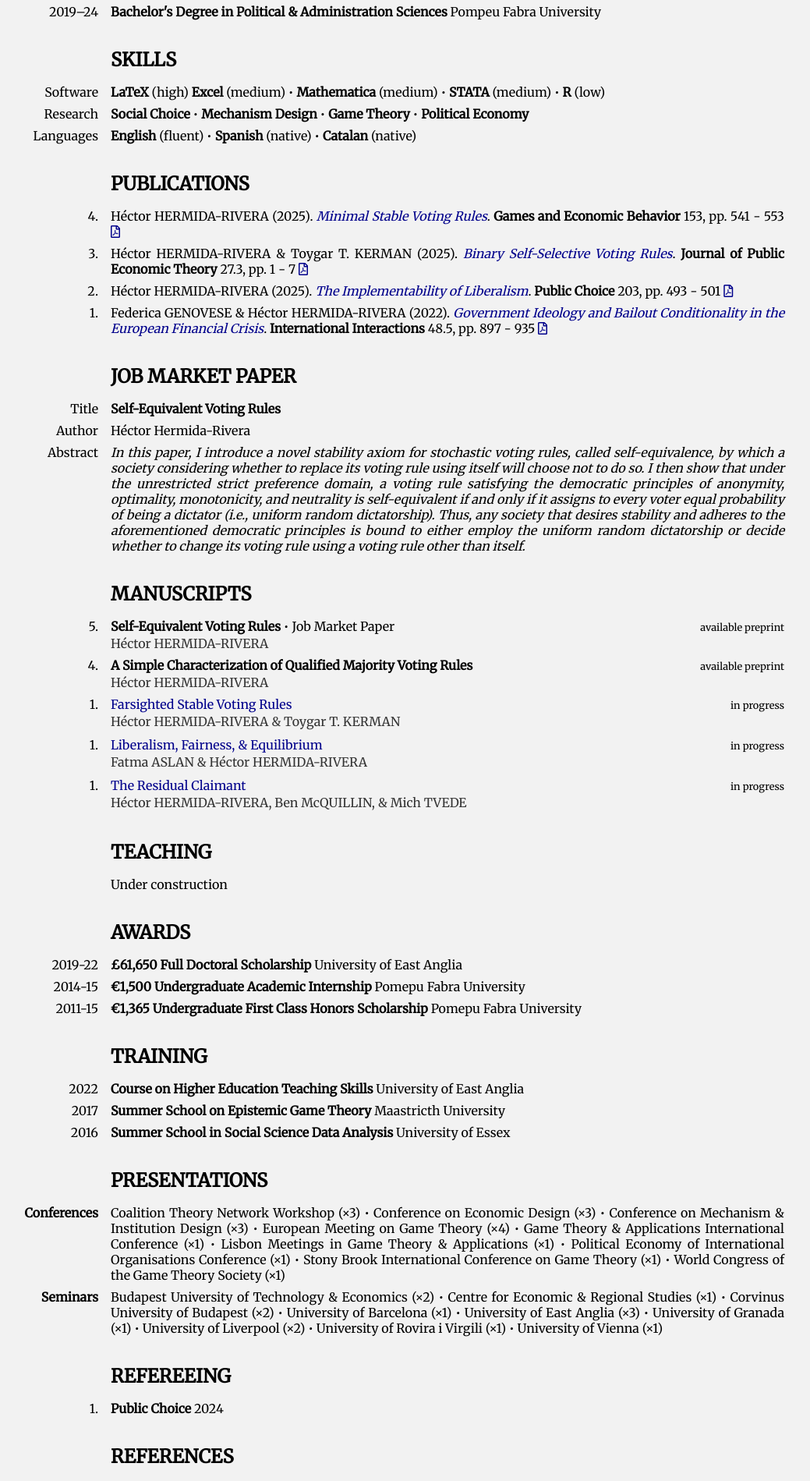
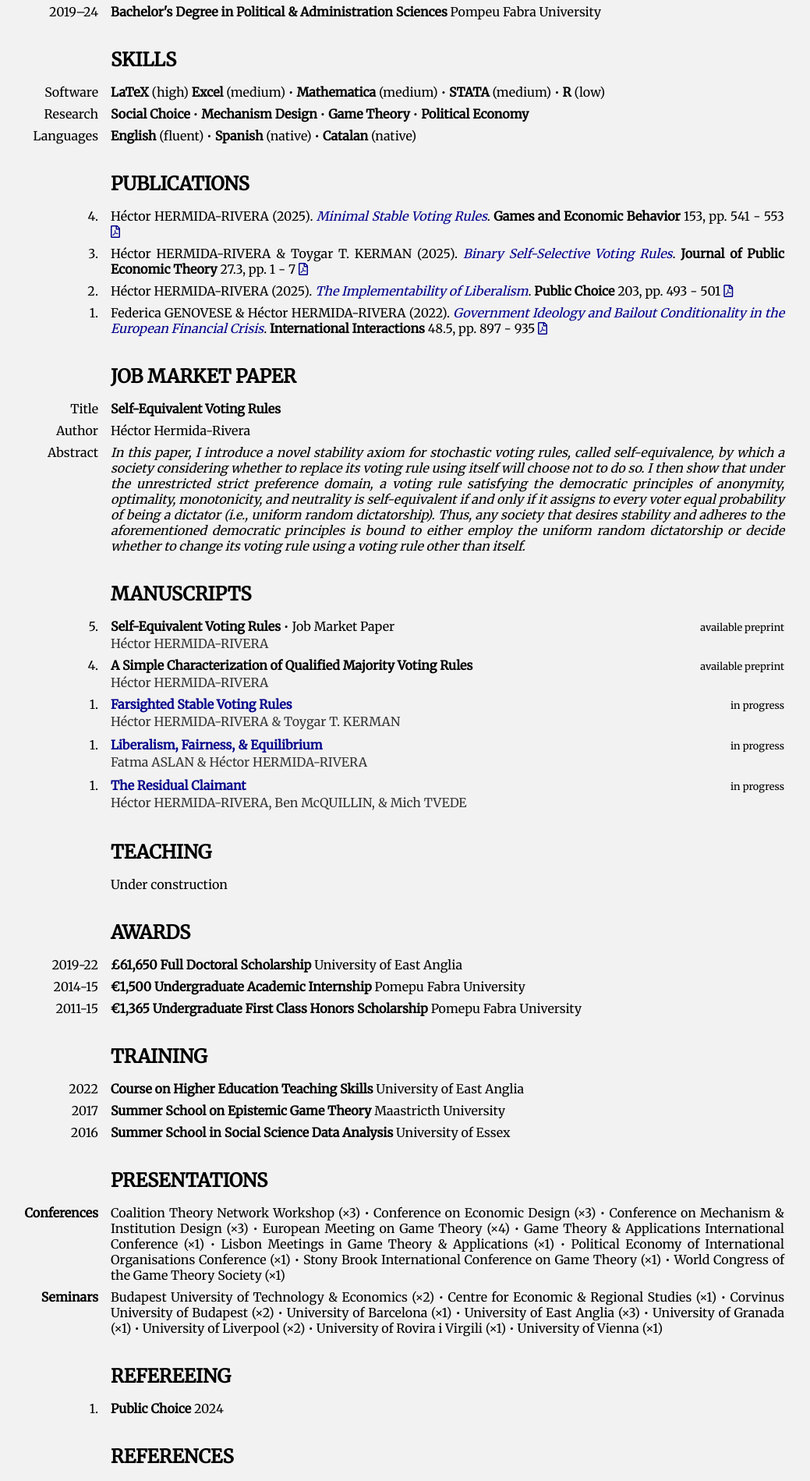
Before and after one commit to HectorHermidaRivera/hectorhermidarivera.github.io, a Jekyll site: the page built from index.md, in a window 1280 px wide. Shown: the part 848-2747 px from the top of the page at 78% size, without its empty margins (94-1133 px from the left). Built offline with Jekyll 4.4.1, drawn with Linux system fonts in a browser that asks for light colours.

Commit message:
Update index.md

```diff
--- a/index.md
+++ b/index.md
@@ -162,7 +162,7 @@ title: Home
   <div class="label">1.</div>
   <div class="value">
     <div class="top-row">
-      <span><a class="collapsible-link">Farsighted Stable Voting Rules</a></span>
+      <span><a class="collapsible-link"><b>Farsighted Stable Voting Rules</b></a></span>
       <span>in progress</span>
     </div>
     <div class="second-row">
@@ -180,7 +180,7 @@ title: Home
   <div class="label">1.</div>
   <div class="value">
     <div class="top-row">
-      <span><a class="collapsible-link">Liberalism, Fairness, & Equilibrium</a></span>
+      <span><a class="collapsible-link"><b>Liberalism, Fairness, & Equilibrium</b></a></span>
       <span>in progress</span>
     </div>
     <div class="second-row">
@@ -198,7 +198,7 @@ title: Home
   <div class="label">1.</div>
   <div class="value">
     <div class="top-row">
-      <span><a class="collapsible-link">The Residual Claimant</a></span>
+      <span><a class="collapsible-link"><b>The Residual Claimant</b></a></span>
       <span>in progress</span>
     </div>
     <div class="second-row">
```
